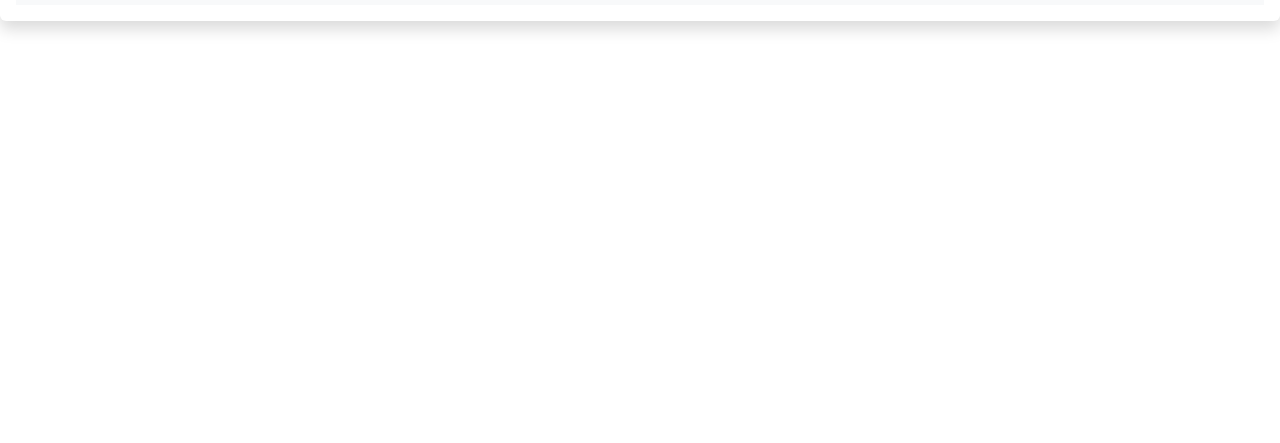
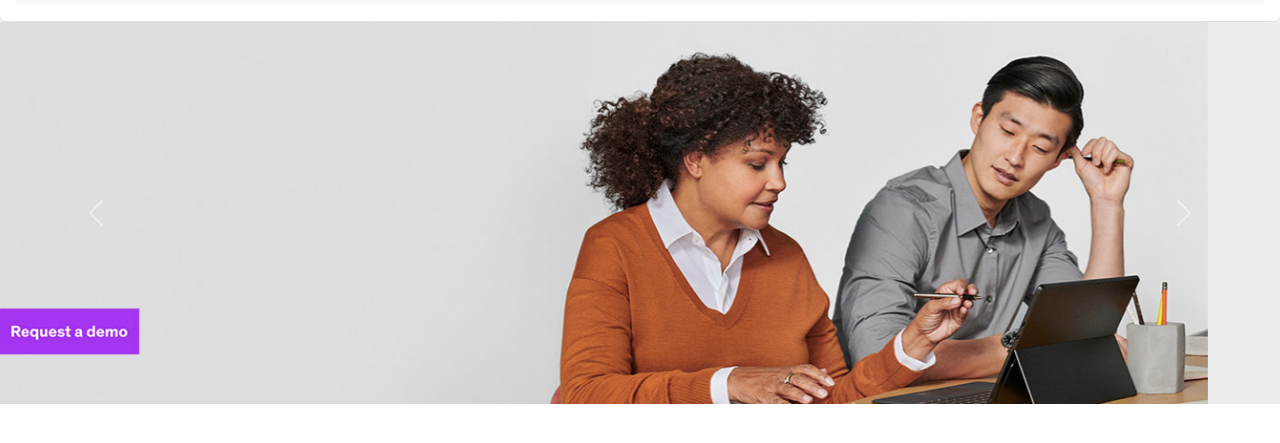
Before and after one commit to vinayykumar/Udemy, a plain HTML site: page index.html in a window 1280 px wide. Shown: the part 151-594 px from the top of the page. Drawn offline with nearby package versions, Linux system fonts and the light colour scheme.

Commit message:
Added a Slider

```diff
--- a/index.html
+++ b/index.html
@@ -134,6 +134,31 @@
       </nav>
     </div>
 
+    <!-- Carousel -->
+    <div id="carouselExampleInterval" class="carousel slide" data-bs-ride="carousel">
+        <div class="carousel-inner">
+          <div class="carousel-item active" data-bs-interval="5000">
+            <img src="/Media/7869fd17-9599-4a5e-9b03-4748a3dae016.jpg" class="d-block w-100" alt="...">
+          </div>
+          <div class="carousel-item" data-bs-interval="3000">
+            <img src="/Media/e6cc1a30-2dec-4dc5-b0f2-c5b656909d5b.jpg" class="d-block w-100" alt="...">
+          </div>
+          <div class="carousel-item" data-bs-interval="3000">
+            <img src="/Media/slider img 3.svg" class="d-block w-100" alt="...">
+          </div>
+        </div>
+        <button class="carousel-control-prev" type="button" data-bs-target="#carouselExampleInterval" data-bs-slide="prev">
+          <span class="carousel-control-prev-icon" aria-hidden="true"></span>
+          <span class="visually-hidden">Previous</span>
+        </button>
+        <button class="carousel-control-next" type="button" data-bs-target="#carouselExampleInterval" data-bs-slide="next">
+          <span class="carousel-control-next-icon" aria-hidden="true"></span>
+          <span class="visually-hidden">Next</span>
+        </button>
+      </div>
+
+
+
     <script
       src="https://cdn.jsdelivr.net/npm/bootstrap@5.2.2/dist/js/bootstrap.bundle.min.js"
       integrity="sha384-OERcA2EqjJCMA+/3y+gxIOqMEjwtxJY7qPCqsdltbNJuaOe923+mo//f6V8Qbsw3"
--- a/style.css
+++ b/style.css
@@ -7,3 +7,8 @@
     color: white;
     margin: auto;
 }
+
+#carouselExampleInterval{
+position: relative;
+top: -47px;
+}
```
Also changed, not shown: Media/7869fd17-9599-4a5e-9b03-4748a3dae016.jpg (added), Media/Bedfordshire-1-1400x400.jpg (added), Media/e6cc1a30-2dec-4dc5-b0f2-c5b656909d5b.jpg (added), Media/slider img 3.svg (added).
